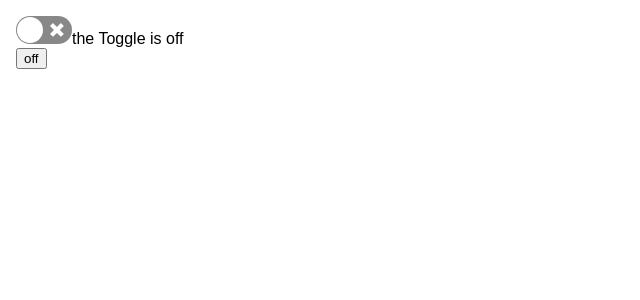
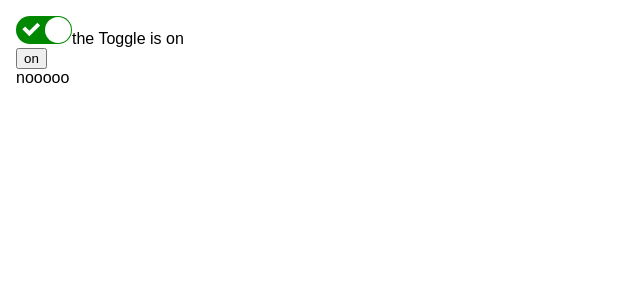
Before and after one commit to aarosil/react-component-patterns-training, a React (Create React App) app: page / in a window 1280 px wide. Shown: the top 300 px of the page, without its empty margins (0-640 px from the left). Built offline with nearby package versions, Linux system fonts and the light colour scheme.

Commit message:
enabled default value for uncontrolled

```diff
--- a/src/App.js
+++ b/src/App.js
@@ -5,7 +5,7 @@ import MyToggle from './components/MyToggle';
 import Switch from 'react-switch'
 
 class App extends Component {
-  state = {on: false, clicks: 0}
+  state = {on: true, clicks: 0}
 
   handleChange = (on) => {
     if (!on) this.toggle.focus()
@@ -15,6 +15,10 @@ class App extends Component {
     }))
   }
 
+  handleReset = (on) => {
+    this.setState({clicks: 0, on})
+  }
+
   render() {
     return (
       <div className='App'>
@@ -22,7 +26,8 @@ class App extends Component {
         <Toggle
             on={this.state.on}
             onChange={this.handleChange}
-            render={({on, toggle}) => (
+            onReset={this.handleReset}
+            render={({on, toggle,reset}) => (
               <div>
                 <Switch checked={on} onChange={toggle} />
                 {
@@ -39,7 +44,7 @@ class App extends Component {
                   this.state.clicks > 4 &&
                     <div>
                       <div>max clicks exceeded</div>
-                      <button onClick={() => this.setState({clicks: 0})}>reset</button>
+                      <button onClick={reset}>reset</button>
                     </div>
                 }
               </div>
--- a/src/components/Toggle/Toggle.js
+++ b/src/components/Toggle/Toggle.js
@@ -1,12 +1,15 @@
 import { Component } from 'react'
 
 export default class Toggle extends Component {
-  state = {
-    on: true
+  initialState = {
+    on: this.isOnControlled() ? this.props.on : !!this.props.defaultOn
   }
 
+  state = this.initialState
+
   static defaultProps = {
-    onChange: () => {}
+    onChange: () => {},
+    onReset: () => {}
   }
 
   isOnControlled() {
@@ -24,12 +27,16 @@ export default class Toggle extends Component {
     }
   }
 
+  reset = () =>
+    this.setState(this.initialState, () => this.props.onReset(this.state.on))
+
   render() {
     return this.props.render({
       on: this.isOnControlled()
         ? this.props.on
         : this.state.on,
-      toggle: this.toggle
+      toggle: this.toggle,
+      reset: this.reset
     })
   }
 }
```
